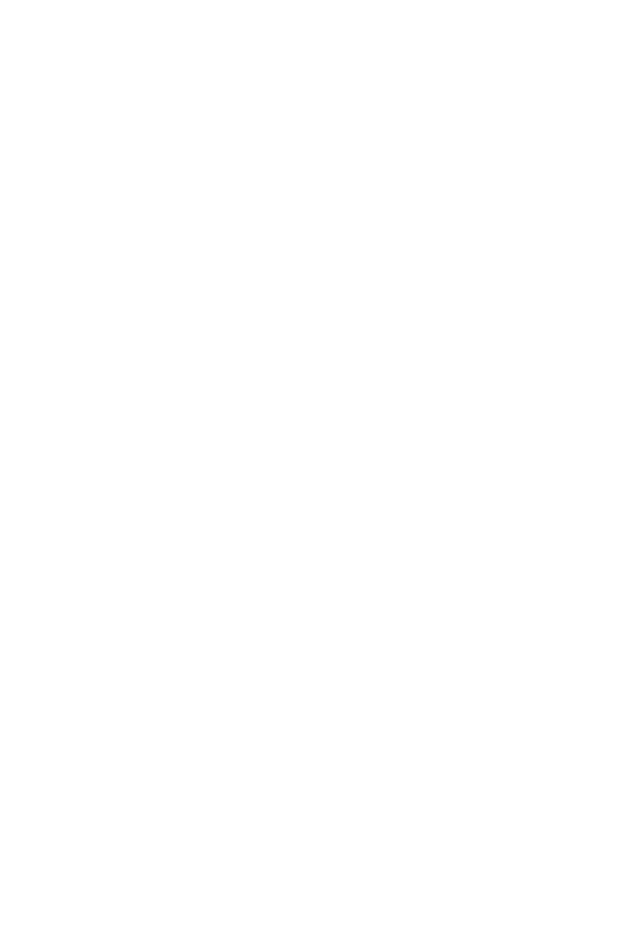
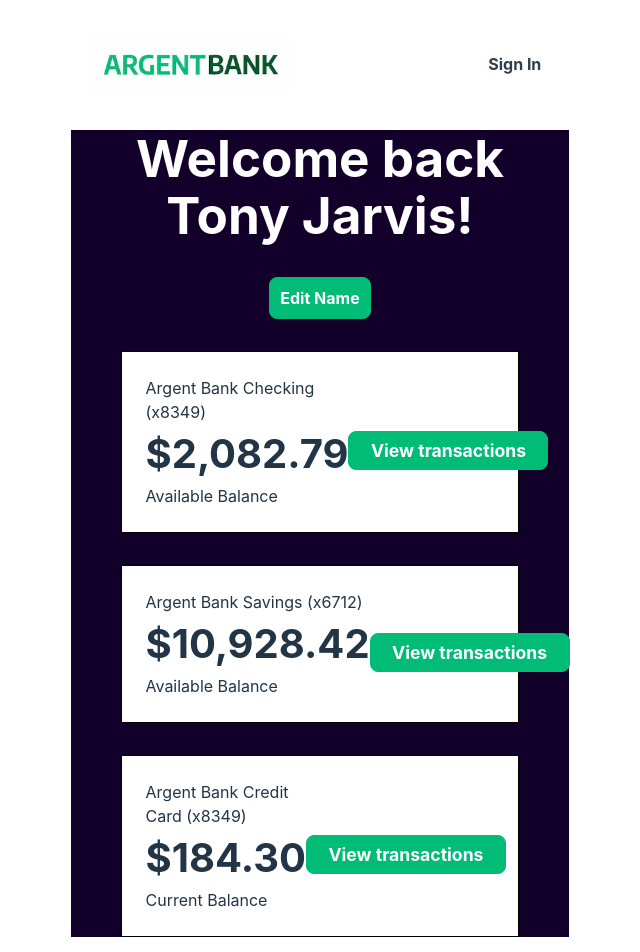
Before and after one commit to dorea5/ProjetBankOp, a React (Vite) app in the folder Projet-10-Bank-API/: page /user in a window 1280 px wide. Before the commit this address had no page. Shown: the top 952 px of the page, without its empty margins (320-960 px from the left). Before the commit the page ends 800 px from the top, so only its background shows below. Built offline with nearby package versions, Linux system fonts and the light colour scheme.

Commit message:
user page

```diff
--- a/Projet-10-Bank-API/src/App.jsx
+++ b/Projet-10-Bank-API/src/App.jsx
@@ -5,6 +5,7 @@ import store from "./store";
 import Home from "./Home";
 import SignIn from "./Signin";
 import "./App.css";
+import User from "./User"
 
 function App() {
   return (
@@ -13,6 +14,7 @@ function App() {
         <Routes>
           <Route path="/" element={<Home />} />
           <Route path="/sign-in" element={<SignIn />} />
+          <Route path="/user" element={<User />} />
 
         </Routes>
       </Router>
--- a/Projet-10-Bank-API/src/Signin.jsx
+++ b/Projet-10-Bank-API/src/Signin.jsx
@@ -1,32 +1,72 @@
-import { Link } from "react-router-dom";
+
 import './assets/css/main.css';
 import Header from "./Header";
 import Footer from './Footer';
+import { useState } from "react";
+import { useNavigate } from "react-router-dom";
+import './assets/css/main.css';
 
 function SignIn() {
+  const [username, setUsername] = useState('');
+  const [password, setPassword] = useState('');
+  const [error, setError] = useState(null);
+  const navigate = useNavigate();
+
+  const handleLogin = async (e) => {
+    e.preventDefault(); // Empêche le rechargement de la page
+
+    try {
+      const response = await fetch('http://localhost:3001/api/v1/user/login', {
+        method: 'POST',
+        headers: { 'Content-Type': 'application/json' },
+        body: JSON.stringify({ email: username, password }),
+      });
+
+      if (response.ok) {
+        const data = await response.json();
+        localStorage.setItem('token', data.token); // Stocke le token dans localStorage
+        navigate('/User'); // Redirige vers la page utilisateur après connexion
+      } else {
+        setError('Invalid username or password'); // Affiche une erreur en cas d’échec
+      }
+    } catch (err) {
+      console.error(err);
+      setError('An error occurred. Please try again later.');
+    }
+  };
+
   return (
     <div>
-      < Header />
+      <Header />
       <main className="main bg-dark">
         <section className="sign-in-content">
           <i className="fa fa-user-circle sign-in-icon"></i>
           <h1>Sign In</h1>
-          <form>
+          <form onSubmit={handleLogin}>
             <div className="input-wrapper">
               <label htmlFor="username">Username</label>
-              <input type="text" id="username" />
+              <input
+                type="text"
+                id="username"
+                value={username}
+                onChange={(e) => setUsername(e.target.value)}
+              />
             </div>
             <div className="input-wrapper">
               <label htmlFor="password">Password</label>
-              <input type="password" id="password" />
+              <input
+                type="password"
+                id="password"
+                value={password}
+                onChange={(e) => setPassword(e.target.value)}
+              />
             </div>
             <div className="input-remember">
               <input type="checkbox" id="remember-me" />
               <label htmlFor="remember-me">Remember me</label>
             </div>
-
-            <Link to="/user" className="sign-in-button">Sign In</Link>
-
+            {error && <p className="error-message">{error}</p>}
+            <button type="submit" className="sign-in-button">Sign In</button>
           </form>
         </section>
       </main>
--- a/Projet-10-Bank-API/src/User.jsx
+++ b/Projet-10-Bank-API/src/User.jsx
@@ -0,0 +1,55 @@
+import Header from "./Header";
+import Footer from "./Footer";
+import "./assets/css/main.css";
+
+function User() {
+  return (
+    <>
+      <Header />
+      <main className="main bg-dark">
+        <div className="header">
+          <h1>
+            Welcome back
+            <br />
+            Tony Jarvis!
+          </h1>
+          <button className="edit-button">Edit Name</button>
+        </div>
+        <h2 className="sr-only">Accounts</h2>
+        <section className="account">
+          <div className="account-content-wrapper">
+            <h3 className="account-title">Argent Bank Checking (x8349)</h3>
+            <p className="account-amount">$2,082.79</p>
+            <p className="account-amount-description">Available Balance</p>
+          </div>
+          <div className="account-content-wrapper cta">
+            <button className="transaction-button">View transactions</button>
+          </div>
+        </section>
+        <section className="account">
+          <div className="account-content-wrapper">
+            <h3 className="account-title">Argent Bank Savings (x6712)</h3>
+            <p className="account-amount">$10,928.42</p>
+            <p className="account-amount-description">Available Balance</p>
+          </div>
+          <div className="account-content-wrapper cta">
+            <button className="transaction-button">View transactions</button>
+          </div>
+        </section>
+        <section className="account">
+          <div className="account-content-wrapper">
+            <h3 className="account-title">Argent Bank Credit Card (x8349)</h3>
+            <p className="account-amount">$184.30</p>
+            <p className="account-amount-description">Current Balance</p>
+          </div>
+          <div className="account-content-wrapper cta">
+            <button className="transaction-button">View transactions</button>
+          </div>
+        </section>
+      </main>
+      <Footer />
+    </>
+  );
+}
+
+export default User;
```
Also changed, not shown: Projet-10-Bank-API/src/Login.jsx (deleted).
